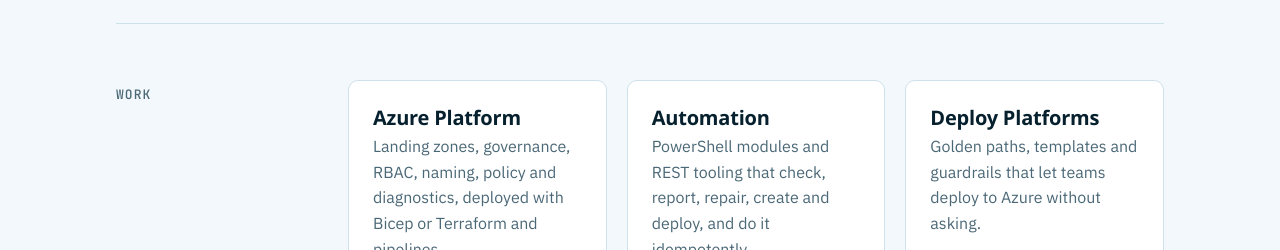
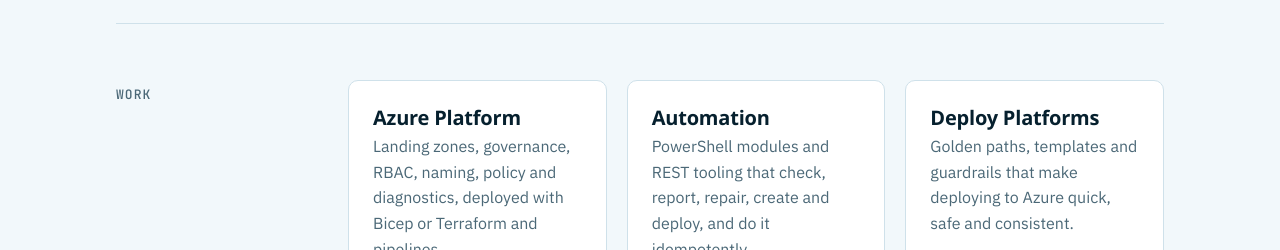
Before and after one commit to msc365/msc365.github.io, an Astro site: page / in a window 1280 px wide. Shown: the part 1280-1530 px from the top of the page. Built offline with nearby package versions, Linux system fonts and the light colour scheme; Astro itself is replaced by a stand-in of ours.

Commit message:
feat(home): reword the Deploy Platforms card
Say that golden paths, templates and guardrails make deploying to Azure quick, safe and consistent.

```diff
--- a/src/pages/index.astro
+++ b/src/pages/index.astro
@@ -60,7 +60,7 @@
       <div class="work-grid">
         <article><h3>Azure Platform</h3><p>Landing zones, governance, RBAC, naming, policy and diagnostics, deployed with Bicep or Terraform and pipelines.</p><div class="chips"><span>Bicep</span><span>Terraform</span><span>Azure DevOps</span><span>Policy</span><span>Governance</span></div></article>
         <article><h3>Automation</h3><p>PowerShell modules and REST tooling that check, report, repair, create and deploy, and do it idempotently.</p><div class="chips"><span>PowerShell</span><span>REST</span><span>Pester</span><span>Script Analyzer</span></div></article>
-        <article><h3>Deploy Platforms</h3><p>Golden paths, templates and guardrails that let teams deploy to Azure without asking.</p><div class="chips"><span>Golden paths</span><span>GitHub</span><span>Platform engineering</span></div></article>
+        <article><h3>Deploy Platforms</h3><p>Golden paths, templates and guardrails that make deploying to Azure quick, safe and consistent.</p><div class="chips"><span>Golden paths</span><span>GitHub</span><span>Platform engineering</span></div></article>
       </div>
     </div>
   </section>
```
